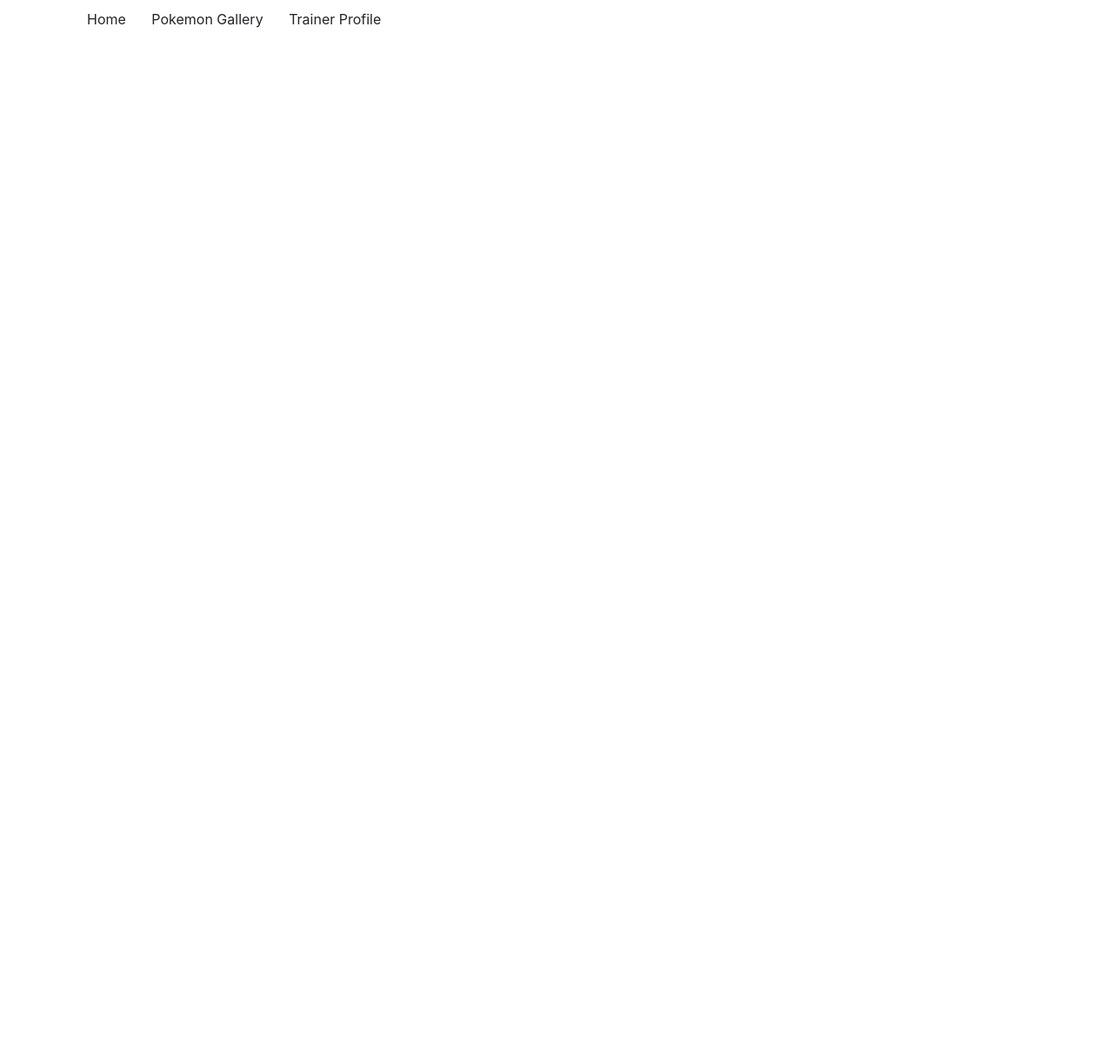
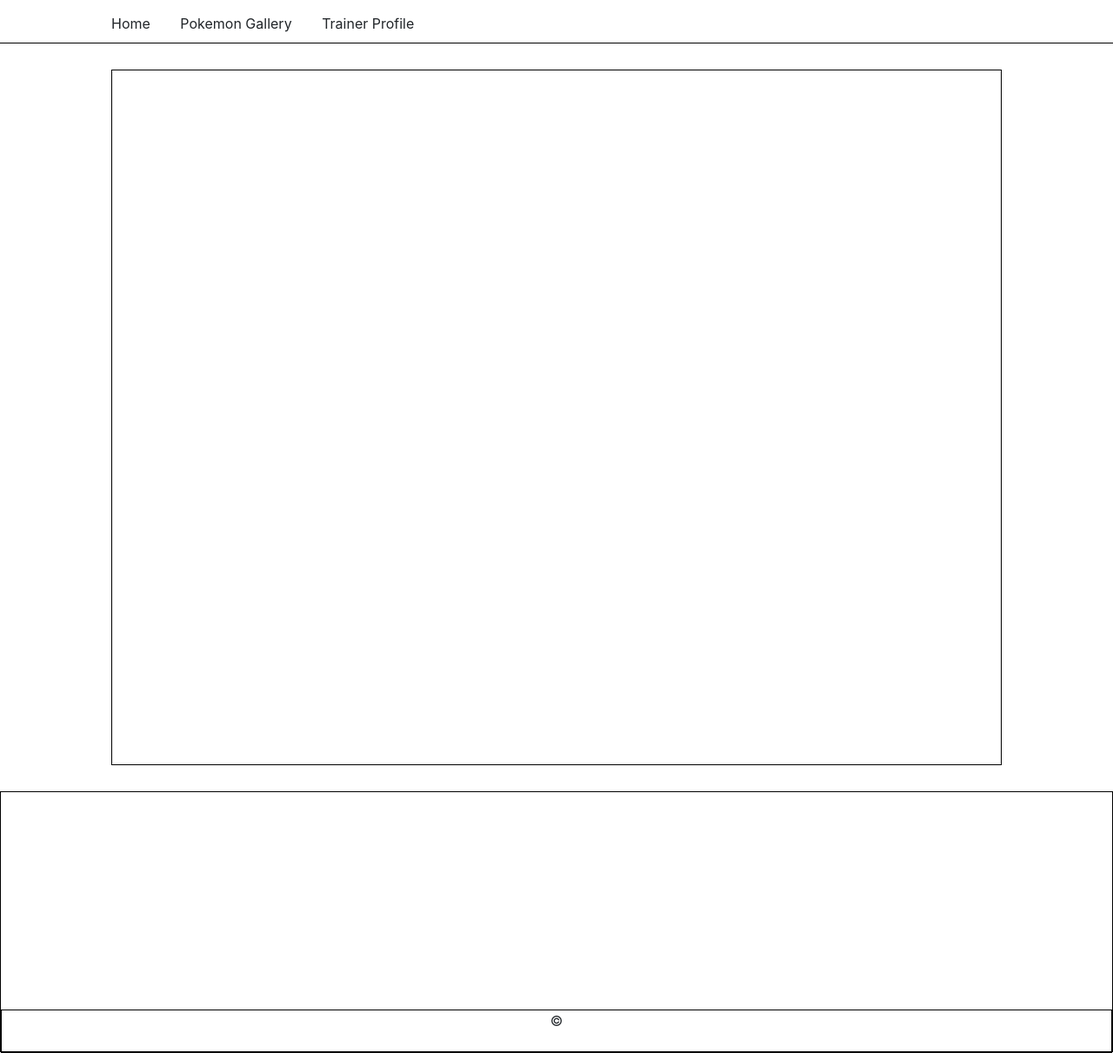
Before and after one commit to bryanjeanty/pokedex-project, a plain HTML site: page index.html in a window 1280 px wide. Shown: the whole page at 87% size. Before the commit the page ends 800 px from the top, so only its background shows below. Drawn offline with nearby package versions, Linux system fonts and the light colour scheme.

Commit message:
Created basic layout of Home page

```diff
--- a/index.html
+++ b/index.html
@@ -18,5 +18,15 @@
             <li>Trainer Profile</li>
         </ul>
     </nav>
+
+    <main>
+
+    </main>
+
+    <footer>
+        <div class="copy-right">
+            &copy;
+        </div>
+    </footer>
 </body>
 </html>
--- a/main.scss
+++ b/main.scss
@@ -11,12 +11,34 @@ $bulgarian_rose: #540804;
 }
 
 nav {
+    border-bottom: 1px solid black;
     ul {
-        margin-left: 100px;
+        width: 80%;
+        margin: auto;
         li {
             list-style: none;
             display: inline-block;
-            margin: 10px 25px 10px 0;
+            margin: 15px 30px 10px 0;
         }
     }
 }
+
+main {
+    height: 100vh;
+    width: 80%;
+    border: 1px solid black;
+    margin: auto;
+    margin-top: 30px;
+    margin-bottom: 30px;
+}
+
+footer {
+    height: 300px;
+    border: 1px solid black;
+    .copy-right {
+        height: 50px;
+        border: 1px solid black;
+        margin-top: 250px;
+        text-align: center;
+    }
+}
```
Also changed, not shown: main.css, 1 other file.
